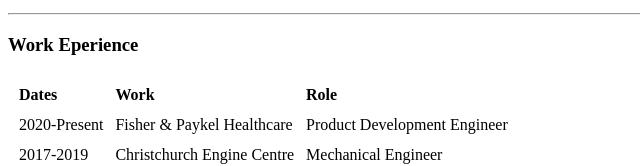
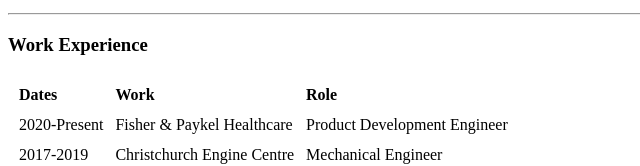
Before and after one commit to 93Will/cv, a plain HTML site: page index.html in a window 1280 px wide. Shown: the part 398-564 px from the top of the page, 0-640 px from the left. Drawn offline with Linux system fonts and the light colour scheme.

Commit message:
Fixed Eperience Typo

```diff
--- a/index.html
+++ b/index.html
@@ -34,7 +34,7 @@
     </ul>
   </ul>
   <hr>
-  <h3>Work Eperience</h3>
+  <h3>Work Experience</h3>
   <table cellspacing="10">
     <thead>
       <tr>
```
